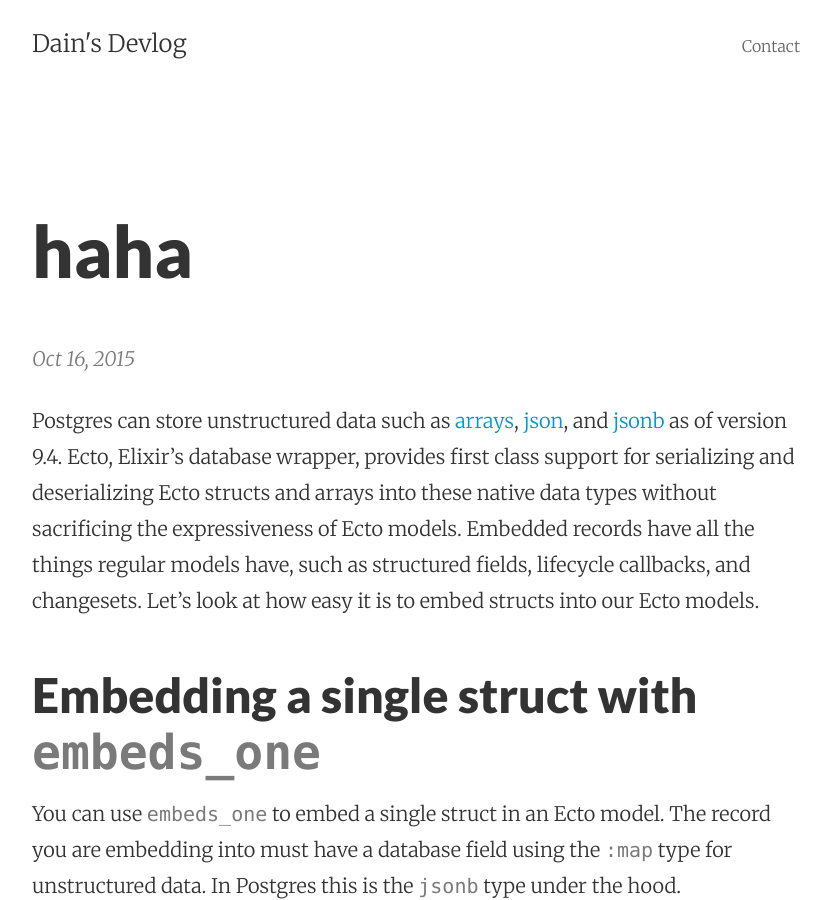
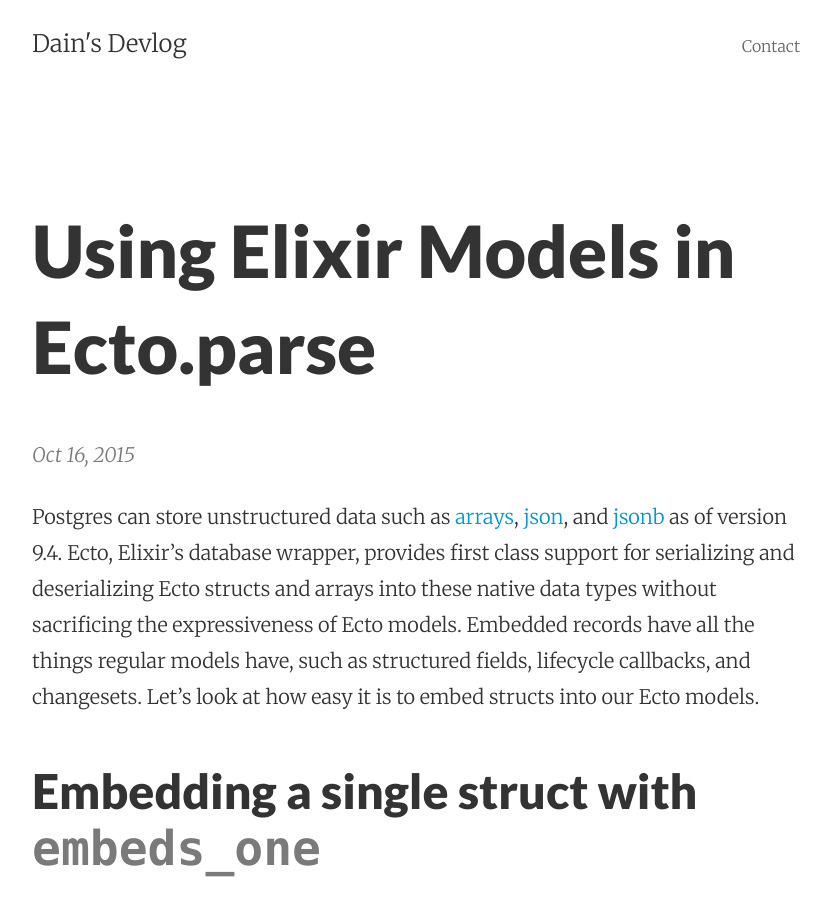
Before and after one commit to mraiur/dainmiller.github.io, a Jekyll site: the page built from _posts/2015-10-16-haha.markdown, in a window 1280 px wide and 900 px high. Shown: the whole window, without its empty margins (224-1055 px from the left). Built offline with Jekyll 4.4.1, drawn with Linux system fonts in a browser that asks for light colours.

Commit message:
Post update: haha

```diff
--- a/_posts/2015-10-16-haha.markdown
+++ b/_posts/2015-10-16-haha.markdown
@@ -1,6 +1,6 @@
 ---
 published: true
-title: haha
+title: Using Elixir Models in Ecto.parse
 layout: post
 ---
 <p>Postgres can store unstructured data such as <a href="http://www.postgresql.org/docs/9.4/static/arrays.html">arrays</a>, <a href="http://www.postgresql.org/docs/9.4/static/datatype-json.html">json</a>, and <a href="http://www.postgresql.org/docs/9.4/static/datatype-json.html">jsonb</a>
```
